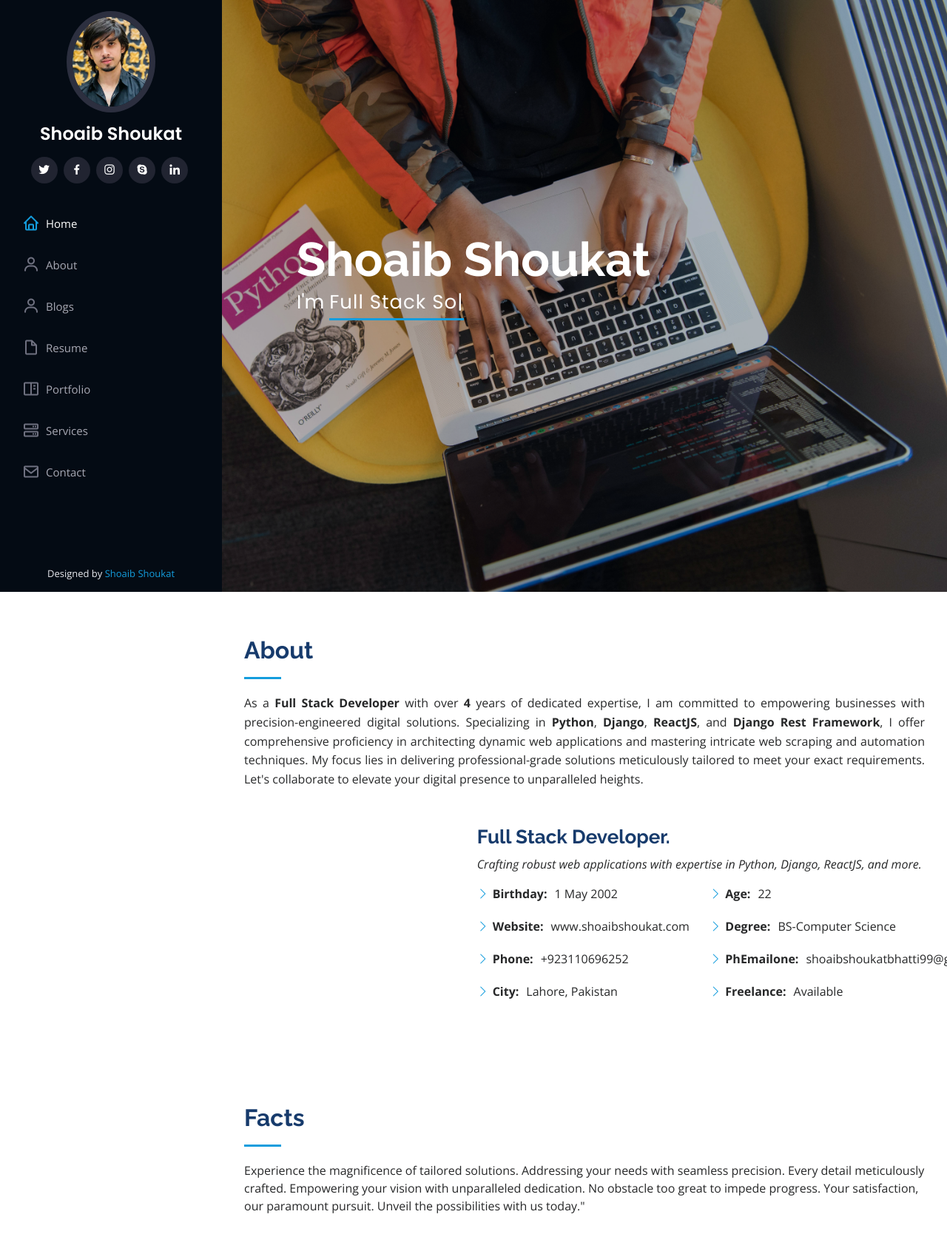
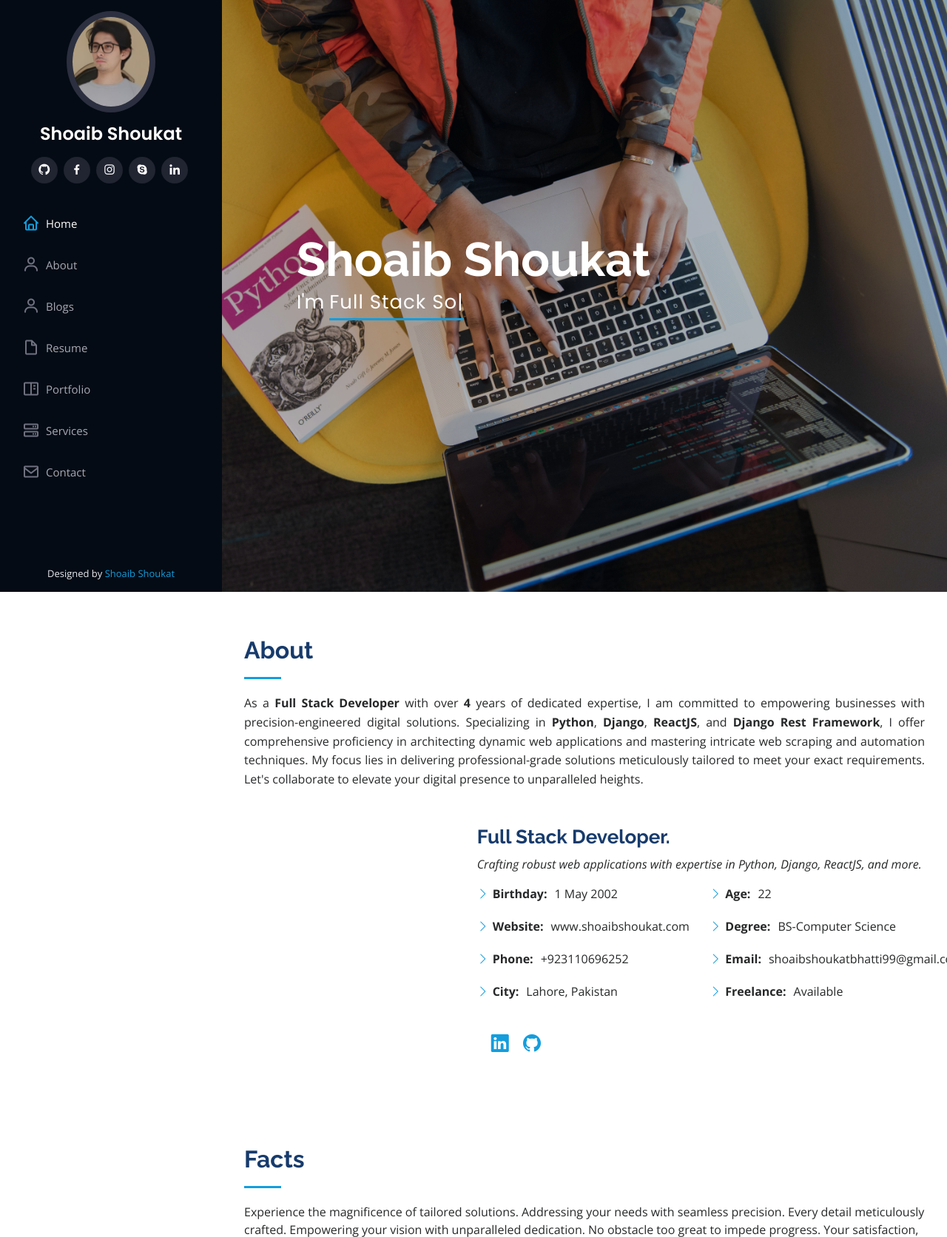
Before and after one commit to ShoaibShoukat2/shoaibshoukatportfolio, a Django app: page / in a window 1280 px wide. Shown: the top 1672 px of the page at 74% size. Run offline with Django 5.2, Linux system fonts and the light colour scheme; some libraries are stand-ins or nearby versions.

Commit message:
add some changes

```diff
--- a/core/app/templates/base.html
+++ b/core/app/templates/base.html
@@ -53,6 +53,11 @@ rel="stylesheet"
 
   <!-- ======= Mobile nav toggle button ======= -->
   <i class="bi bi-list mobile-nav-toggle d-xl-none"></i>
+
+
+
+
+
 
   <!-- ======= Header ======= -->
   <header id="header">
--- a/core/app/templates/index.html
+++ b/core/app/templates/index.html
@@ -26,34 +26,47 @@
   <link href="{% static 'assets/vendor/glightbox/css/glightbox.min.css' %}" rel="stylesheet">
   <link href="{% static 'assets/vendor/swiper/swiper-bundle.min.css' %}" rel="stylesheet">
 
+  <link rel="stylesheet" href="https://cdnjs.cloudflare.com/ajax/libs/font-awesome/6.0.0-beta3/css/all.min.css">
+
   <!-- Template Main CSS File -->
   <link href="{% static 'assets/css/style.css' %}" rel="stylesheet">
 
 
+
 </head>
+
+
 
 <body>
 
   <!-- ======= Mobile nav toggle button ======= -->
   <i class="bi bi-list mobile-nav-toggle d-xl-none"></i>
 
+
+
+
   <!-- ======= Header ======= -->
+
+
 
 
   <header id="header">
     <div class="d-flex flex-column">
 
       <div class="profile">
-        <img src="{% static 'images/profile_picture.jpg' %}" alt="" class="img-fluid rounded-circle">
+        <img src="{% static 'images/logo_profile.jpg' %}" alt="" class="img-fluid rounded-circle">
         <h1 class="text-light"><a href="index.html">Shoaib Shoukat</a></h1>
         <div class="social-links mt-3 text-center">
-          <a href="#" class="twitter"><i class="bx bxl-twitter"></i></a>
+          <a href="https://github.com/ShoaibShoukat2" target="_blank" class="github"><i class="bx bxl-github"></i></a>
           <a href="#" class="facebook"><i class="bx bxl-facebook"></i></a>
           <a href="#" class="instagram"><i class="bx bxl-instagram"></i></a>
           <a href="#" class="google-plus"><i class="bx bxl-skype"></i></a>
-          <a href="#" class="linkedin"><i class="bx bxl-linkedin"></i></a>
+          <a href="https://www.linkedin.com/in/shoaib-shoukat-722999228/" target="_blank" class="linkedin"><i class="bx bxl-linkedin"></i></a>
         </div>
       </div>
+
+
+
 
 
 
@@ -73,13 +86,23 @@
 
 
 
+
+
+
   <!-- ======= Hero Section ======= -->
-  <section id="hero" class="d-flex flex-column justify-content-center align-items-center">
+  <section id="hero" class="d-flex flex-column justify-content-center align-items-center" style="padding: 120px;">
     <div class="hero-container" data-aos="fade-in">
       <h1>Shoaib Shoukat</h1>
       <p>I'm <span class="typed" data-typed-items="Full Stack Software Engineer,Freelancer, tech enthusiast"></span></p>
     </div>
-  </section><!-- End Hero -->
+
+
+  </section>
+
+  <!-- Add your Bootstrap and Typed.js Scripts as needed -->
+
+
+
 
 
 
@@ -88,14 +111,12 @@
     <!-- ======= About Section ======= -->
     <section id="about" class="about">
       <div class="container">
-
         <div class="section-title" style="margin-bottom: 20px; text-align: justify;">
           <h2>About</h2>
           <p class="about-description" style="font-size: 16px; line-height: 1.6;">
-              As a <strong>Full Stack Developer</strong> with over <strong>4</strong> years of dedicated expertise, I am committed to empowering businesses with precision-engineered digital solutions. Specializing in <strong>Python</strong>, <strong>Django</strong>, <strong>ReactJS</strong>, and <strong>Django Rest Framework</strong>, I offer comprehensive proficiency in architecting dynamic web applications and mastering intricate web scraping and automation techniques. My focus lies in delivering professional-grade solutions meticulously tailored to meet your exact requirements. Let's collaborate to elevate your digital presence to unparalleled heights.
+            As a <strong>Full Stack Developer</strong> with over <strong>4</strong> years of dedicated expertise, I am committed to empowering businesses with precision-engineered digital solutions. Specializing in <strong>Python</strong>, <strong>Django</strong>, <strong>ReactJS</strong>, and <strong>Django Rest Framework</strong>, I offer comprehensive proficiency in architecting dynamic web applications and mastering intricate web scraping and automation techniques. My focus lies in delivering professional-grade solutions meticulously tailored to meet your exact requirements. Let's collaborate to elevate your digital presence to unparalleled heights.
           </p>
-      </div>
-
+        </div>
 
         <div class="row">
           <div class="col-lg-4" data-aos="fade-right">
@@ -118,17 +139,45 @@
                 <ul>
                   <li><i class="bi bi-chevron-right"></i> <strong>Age:</strong> <span>22</span></li>
                   <li><i class="bi bi-chevron-right"></i> <strong>Degree:</strong> <span>BS-Computer Science</span></li>
-                  <li><i class="bi bi-chevron-right"></i> <strong>PhEmailone:</strong> <span>shoaibshoukatbhatti99@gmail.com</span></li>
+                  <li><i class="bi bi-chevron-right"></i> <strong>Email:</strong> <span>shoaibshoukatbhatti99@gmail.com</span></li>
                   <li><i class="bi bi-chevron-right"></i> <strong>Freelance:</strong> <span>Available</span></li>
                 </ul>
               </div>
             </div>
+            <!-- Social Links -->
+            <div class="social-icons" style="margin-top: 20px;">
+              <a href="https://www.fiverr.com/yourprofile" class="social-link" target="_blank" title="Fiverr" style="margin-right: 15px;">
+                <i class="fab fa-fiverr" style="font-size: 24px;"></i>
+              </a>
+              <a href="https://www.linkedin.com/in/shoaib-shoukat-722999228/" class="social-link" target="_blank" title="LinkedIn" style="margin-right: 15px;">
+                <i class="bi bi-linkedin" style="font-size: 24px;"></i>
+              </a>
+              <a href="https://github.com/ShoaibShoukat2" class="social-link" target="_blank" title="GitHub" style="margin-right: 15px;">
+                <i class="bi bi-github" style="font-size: 24px;"></i>
+              </a>
+            </div>
+
+
 
           </div>
         </div>
       </div>
     </section>
+
+    <!-- Add the following to your CSS or style section -->
+    <style>
+      .social-link i {
+        transition: color 0.3s ease, transform 0.3s ease;
+      }
+
+      .social-link:hover i {
+        color: #007bff; /* Change color on hover */
+        transform: scale(1.2); /* Scale icon on hover */
+      }
+    </style>
+
     <!-- End About Section -->
+
 
     <!-- ======= Facts Section ======= -->
     <section id="facts" class="facts">
@@ -280,6 +329,9 @@
             </div>
           </div>
 
+
+
+
           <div class="row portfolio-container" data-aos="fade-up" data-aos-delay="100">
 
             <div class="col-lg-4 col-md-6 portfolio-item filter-app">
@@ -388,7 +440,6 @@
             </div>
 
           </div>
-
 
         </div>
       </section>
```
Also changed, not shown: core/app/static/images/logo_profile.jpg (added), core/app/static/images/profile_picture.jpg (deleted).
